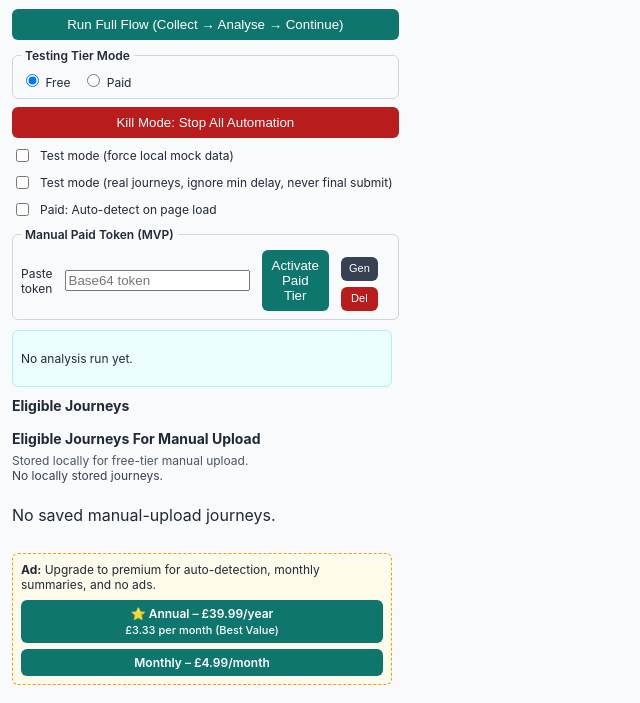
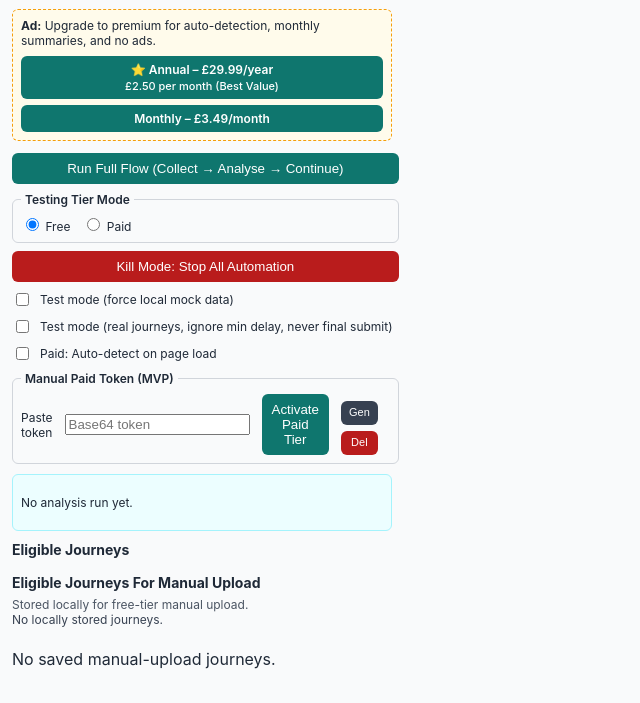
Before and after one commit to jamesrbrown34-code/tfl-delay-repay-extension, a website with bundled scripts: page src/popup.html in a window 1280 px wide. Shown: the part 97-800 px from the top of the page, without its empty margins (0-640 px from the left). Built offline with nearby package versions, Linux system fonts and the light colour scheme; some packages are replaced by stand-ins of ours; no server answers.

Commit message:
Move premium pricing banner to top of popup

```diff
--- a/src/popup.html
+++ b/src/popup.html
@@ -14,6 +14,19 @@
         <p class="tier-mode" id="currentTierLabel">Testing Tier Mode: Free</p>
         <p class="tier-mode actual-tier" id="actualTierLabel">Actual Tier: Free</p>
       </header>
+
+      <aside id="adBanner" class="ad-banner">
+        <strong>Ad:</strong> Upgrade to premium for auto-detection, monthly summaries, and no ads.
+        <div class="upgrade-links" aria-label="Stripe upgrade options">
+          <a href="https://buy.stripe.com/9B6dRa9WiaGk5mGegEejK02" target="_blank" rel="noopener noreferrer">
+            <span class="plan-title">⭐ Annual – £29.99/year</span>
+            <span class="plan-subtitle">£2.50 per month (Best Value)</span>
+          </a>
+          <a href="https://buy.stripe.com/6oUcN67Oa6q46qK2xWejK03" target="_blank" rel="noopener noreferrer">
+            <span class="plan-title">Monthly – £3.49/month</span>
+          </a>
+        </div>
+      </aside>
 
       <section class="controls">
         <button id="runFullFlowButton">Run Full Flow (Collect → Analyse → Continue)</button>
@@ -71,18 +84,6 @@
         <div id="eligibleJourneysForManualUploadMeta" class="manual-upload-meta"></div>
         <div id="eligibleJourneysForManualUploadList" class="journeys-list"></div>
       </section>
-      <aside id="adBanner" class="ad-banner">
-        <strong>Ad:</strong> Upgrade to premium for auto-detection, monthly summaries, and no ads.
-        <div class="upgrade-links" aria-label="Stripe upgrade options">
-          <a href="https://buy.stripe.com/14A8wQ1pM8ycbL45K8ejK01" target="_blank" rel="noopener noreferrer">
-            <span class="plan-title">⭐ Annual – £39.99/year</span>
-            <span class="plan-subtitle">£3.33 per month (Best Value)</span>
-          </a>
-          <a href="https://buy.stripe.com/eVq8wQgkGeWA3ey4G4ejK00" target="_blank" rel="noopener noreferrer">
-            <span class="plan-title">Monthly – £4.99/month</span>
-          </a>
-        </div>
-      </aside>
     </main>
 
     <script type="module" src="popup.js"></script>
```
